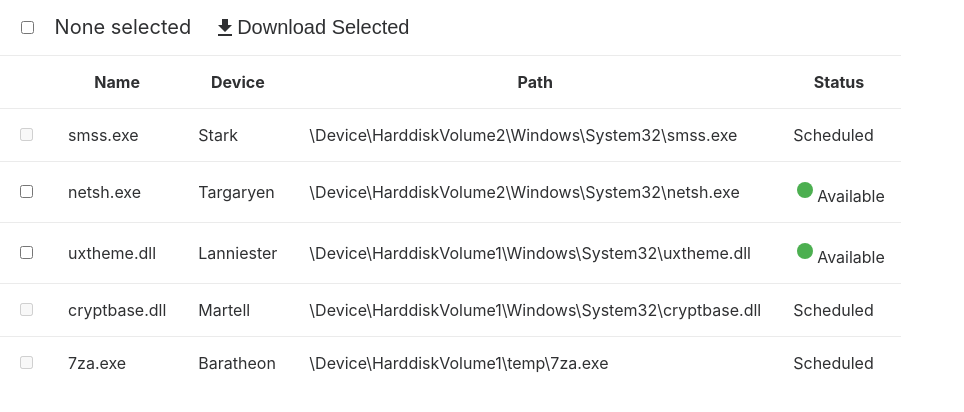
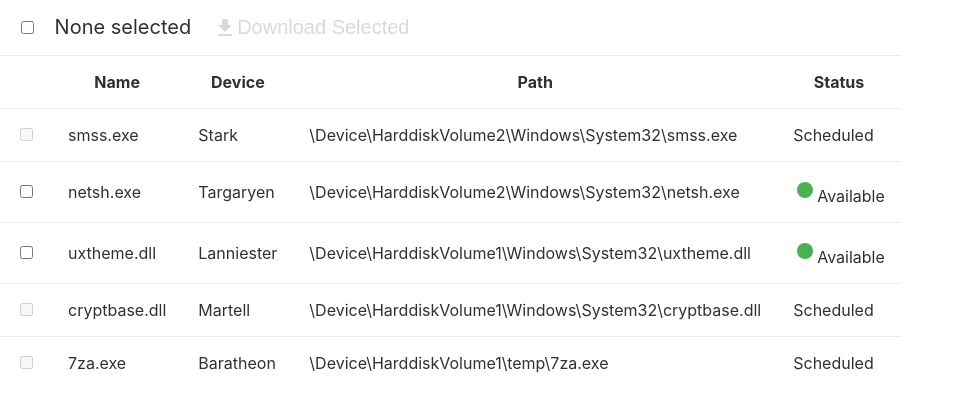
Before and after one commit to lisaau/react-data-table-example, a React (Create React App) app: page / in a window 1280 px wide. Shown: the top 412 px of the page, without its empty margins (0-964 px from the left). Built offline with nearby package versions, Linux system fonts and the light colour scheme.

Commit message:
Format download button

```diff
--- a/src/App.css
+++ b/src/App.css
@@ -20,6 +20,13 @@ td {
   color: #2f3032;
 }
 
+#disabledBtn {
+  border: none;
+  background: none;
+  font-size: 20px;
+  color: #d5d9e0
+}
+
 label {
   color: #2f3032;
   font-size: 20px;
--- a/src/App.js
+++ b/src/App.js
@@ -58,10 +58,11 @@ function App() {
       ) : (
         <label for="selectAll">Selected {selectedFiles.length}</label>
       )}
-      <button id="btn" onClick={onDownload}>
-        <GetAppIcon style={{ float: "left" }} />
-        Download Selected
-      </button>
+      {selectedFiles.length > 0 ? (
+        <DownloadButton onDownload={onDownload} isDisabled={false} />
+      ) : (
+        <DownloadButton onDownload={onDownload} isDisabled={true} />
+      )}
       <table>
           <thead>
             <th></th>
@@ -110,6 +111,15 @@ const File = ({ file, isChecked, select, unselect }) => {
   );
 };
 
+const DownloadButton = ({onDownload, isDisabled}) => {
+  return (
+    <button id={isDisabled ? "disabledBtn" : "btn"} onClick={onDownload} disabled={isDisabled}>
+        <GetAppIcon style={{ float: "left" }} />
+        Download Selected
+      </button>
+  )
+}
+
 const data = [
   {
     name: "smss.exe",
```
